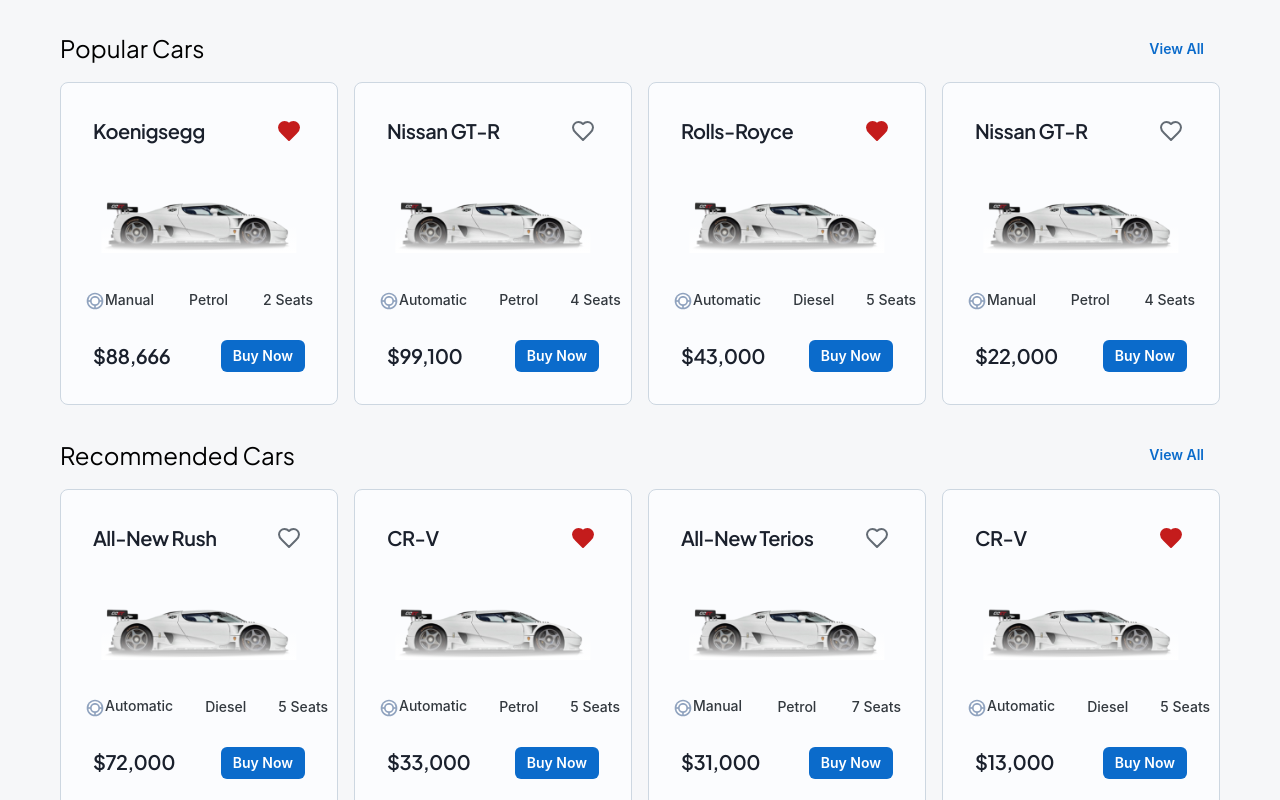
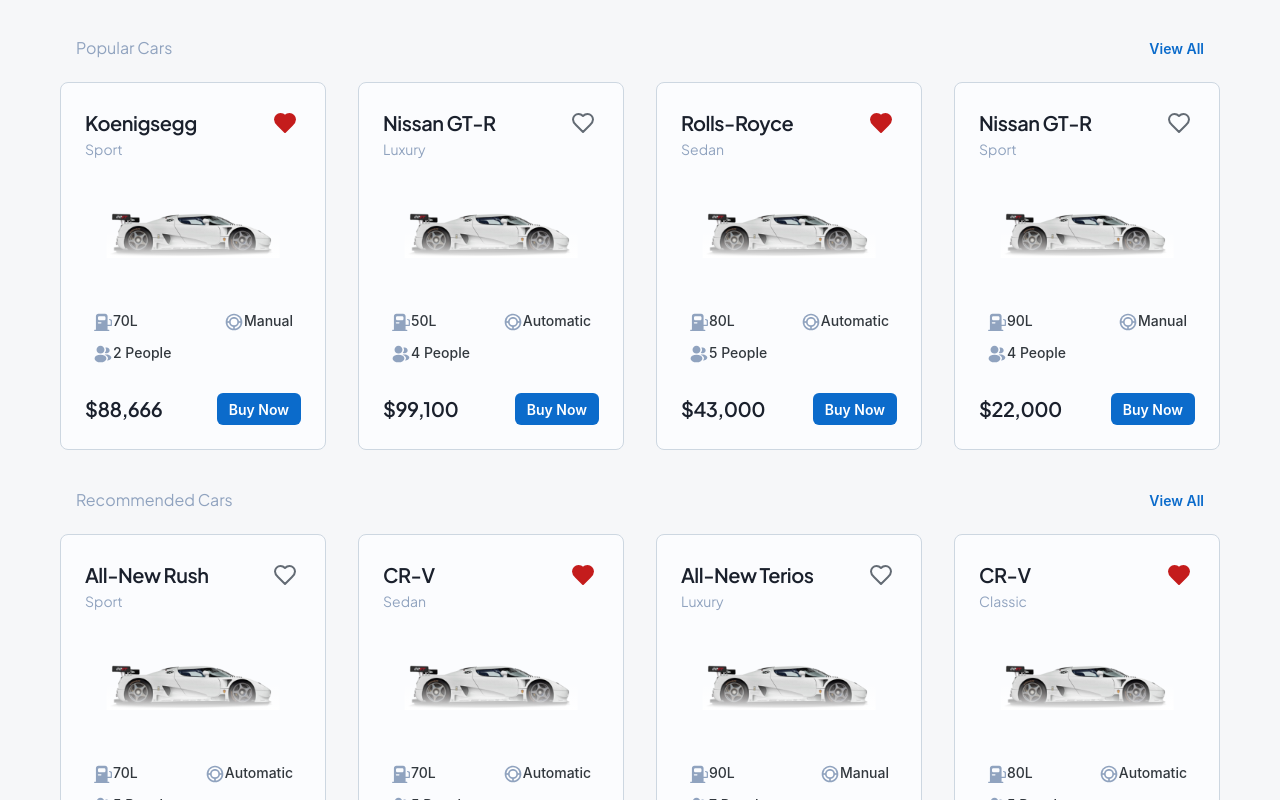
Before and after one commit to annabellaals/Wheelshub, a React (Create React App) app in the folder frontend/: page / in a window 1280 px wide. Shown: the part 540-1340 px from the top of the page. Built offline with nearby package versions, Linux system fonts and the light colour scheme.

Commit message:
home page updated

```diff
--- a/frontend/src/components/Home/CarCard.js
+++ b/frontend/src/components/Home/CarCard.js
@@ -2,6 +2,8 @@
 import { Box, Card, IconButton, Typography, Chip, Button } from "@mui/joy";
 import { Heart, Car } from "lucide-react";
 import { ReactComponent as Transmission } from "../../assets/Transmission.svg";
+import { ReactComponent as PeopleIcon } from "../../assets/peopleIcon.svg";
+import { ReactComponent as GasolineIcon } from "../../assets/gasolineIcon.svg";
 
 const CarCard = ({ carData, onLikeToggle }) => {
   const handleLikeToggle = () => {
@@ -9,14 +11,9 @@
   };
 
   return (
-    <Card variant="outlined">
-      {/* First row: Car name and heart icon */}
-      <Box
-        display="flex"
-        justifyContent="space-between"
-        alignItems="center"
-        sx={{ p: 2 }}
-      >
+    <Card variant="outlined" sx={{ p: 3 }}>
+      <Box sx={{ mb: 2 }}>
+        <Box display="flex" justifyContent="space-between" alignItems="center">
           <Typography level="h4">{carData.name}</Typography>
           <IconButton
             size="sm"
@@ -24,9 +21,7 @@
             onClick={handleLikeToggle}
             sx={{
               bgcolor: "transparent",
-            "&:hover": {
-              bgcolor: "transparent",
-            },
+              "&:hover": { bgcolor: "transparent" },
               color: carData.liked ? "danger.500" : "neutral.500",
             }}
           >
@@ -34,8 +29,12 @@
           </IconButton>
         </Box>
 
-      {/* Second row: Car image with gradient */}
-      <Box sx={{ position: "relative", display: "flex" }}>
+        <Typography level="body2" sx={{ textTransform: "capitalize" }}>
+          {carData.type}
+        </Typography>
+      </Box>
+
+      <Box sx={{ position: "relative", display: "flex", mb: 2 }}>
         <img
           src={carData.image}
           alt={carData.name}
@@ -62,13 +61,38 @@
         />
       </Box>
 
-      {/* Third row: Car details - fuel, people capacity, and transmission */}
-      <Box sx={{ display: "flex", gap: 2, justifyContent: "space-between" }}>
+      <Box
+        sx={{
+          display: "flex",
+          justifyContent: "space-between",
+
+          mb: 2,
+          rowGap: 1,
+          width: "100%",
+          flexWrap: "wrap",
+        }}
+      >
         <Chip
           sx={{
             display: "flex",
             alignItems: "center",
-            gap: 1,
+
+            bgcolor: "transparent",
+          }}
+          size="md"
+          variant="soft"
+        >
+          <GasolineIcon
+            style={{ width: 20, height: 20, verticalAlign: "middle" }}
+          />
+
+          {carData.tankcapacity}
+        </Chip>
+        <Chip
+          sx={{
+            display: "flex",
+            alignItems: "center",
+
             bgcolor: "transparent",
           }}
           size="md"
@@ -80,21 +104,28 @@
 
           {carData.transmission}
         </Chip>
-        <Chip size="md" variant="soft" sx={{ bgcolor: "transparent" }}>
-          {carData.fuelType}
-        </Chip>
-        <Chip size="md" variant="soft" sx={{ bgcolor: "transparent" }}>
-          {carData.seatingCapacity} Seats
+        <Chip
+          sx={{
+            display: "flex",
+            alignItems: "center",
+
+            bgcolor: "transparent",
+          }}
+          size="md"
+          variant="soft"
+        >
+          <PeopleIcon
+            style={{ width: 20, height: 20, verticalAlign: "middle" }}
+          />
+          {carData.seatingCapacity} People
         </Chip>
       </Box>
 
-      {/* Fourth row: Price and Buy Now button */}
       <Box
         sx={{
           display: "flex",
           justifyContent: "space-between",
           alignItems: "center",
-          p: 2,
         }}
       >
         <Typography level="h4">${carData.price.toLocaleString()}</Typography>
--- a/frontend/src/components/Home/HeroSection.js
+++ b/frontend/src/components/Home/HeroSection.js
@@ -32,6 +32,7 @@
         <Box sx={{ display: "flex", alignItems: "center", color: "white" }}>
           <CustomSelect
             options={locations}
+            arrowColor="white"
             value={selectedLocation}
             width="120px"
             onChange={(event, value) => {
--- a/frontend/src/pages/Home.js
+++ b/frontend/src/pages/Home.js
@@ -11,40 +11,48 @@
       id: 1,
       name: "Koenigsegg",
       price: 88666,
+      type: "sport",
       image: car,
       liked: true,
       fuelType: "Petrol",
       seatingCapacity: 2,
+      tankcapacity: "70L",
       transmission: "Manual",
     },
     {
       id: 2,
       name: "Nissan GT-R",
       price: 99100,
+      type: "luxury",
       image: car,
       liked: false,
       fuelType: "Petrol",
       seatingCapacity: 4,
+      tankcapacity: "50L",
       transmission: "Automatic",
     },
     {
       id: 3,
       name: "Rolls-Royce",
       price: 43000,
+      type: "sedan",
       image: car,
       liked: true,
       fuelType: "Diesel",
       seatingCapacity: 5,
+      tankcapacity: "80L",
       transmission: "Automatic",
     },
     {
       id: 4,
       name: "Nissan GT-R",
       price: 22000,
+      type: "sport",
       image: car,
       liked: false,
       fuelType: "Petrol",
       seatingCapacity: 4,
+      tankcapacity: "90L",
       transmission: "Manual",
     },
   ];
@@ -54,10 +62,12 @@
       id: 5,
       name: "All-New Rush",
       price: 72000,
+      type: "sport",
       image: car,
       liked: false,
       fuelType: "Diesel",
       seatingCapacity: 5,
+      tankcapacity: "70L",
       transmission: "Automatic",
     },
     {
@@ -65,9 +75,11 @@
       name: "CR-V",
       price: 33000,
       image: car,
+      type: "sedan",
       liked: true,
       fuelType: "Petrol",
       seatingCapacity: 5,
+      tankcapacity: "70L",
       transmission: "Automatic",
     },
     {
@@ -75,9 +87,11 @@
       name: "All-New Terios",
       price: 31000,
       image: car,
+      type: "luxury",
       liked: false,
       fuelType: "Petrol",
       seatingCapacity: 7,
+      tankcapacity: "90L",
       transmission: "Manual",
     },
     {
@@ -85,9 +99,11 @@
       name: "CR-V",
       price: 13000,
       image: car,
+      type: "classic",
       liked: true,
       fuelType: "Diesel",
       seatingCapacity: 5,
+      tankcapacity: "80L",
       transmission: "Automatic",
     },
   ];
@@ -125,14 +141,26 @@
             mb: 2,
           }}
         >
-          <Typography level="h5">Popular Cars</Typography>
+          <Typography level="body1" sx={{ ml: 2 }}>
+            Popular Cars
+          </Typography>
           <Button variant="plain">View All</Button>
         </Box>
         <Box
           sx={{
             display: "grid",
-            gridTemplateColumns: "repeat(auto-fill, minmax(250px, 1fr))",
-            gap: 2,
+            gridTemplateColumns: {
+              xs: "repeat(1, 1fr)", // 1 column on extra small screens
+              sm: "repeat(2, 1fr)", // 2 columns on small screens
+              md: "repeat(3, 1fr)", // 3 columns on medium screens
+              lg: "repeat(4, 1fr)", // 4 columns on large screens
+            },
+            gap: {
+              xs: 1, // Smaller gap for extra small screens
+              sm: 2, // Medium gap for small screens
+              md: 3, // Larger gap for medium screens
+              lg: 4, // Largest gap for large screens
+            },
           }}
         >
           {popularCars.map((car) => (
@@ -155,14 +183,26 @@
             mb: 2,
           }}
         >
-          <Typography level="h5">Recommended Cars</Typography>
+          <Typography level="body1" sx={{ ml: 2 }}>
+            Recommended Cars
+          </Typography>
           <Button variant="plain">View All</Button>
         </Box>
         <Box
           sx={{
             display: "grid",
-            gridTemplateColumns: "repeat(auto-fill, minmax(250px, 1fr))",
-            gap: 2,
+            gridTemplateColumns: {
+              xs: "repeat(1, 1fr)",
+              sm: "repeat(2, 1fr)",
+              md: "repeat(3, 1fr)",
+              lg: "repeat(4, 1fr)",
+            },
+            gap: {
+              xs: 1,
+              sm: 2,
+              md: 3,
+              lg: 4,
+            },
           }}
         >
           {recommendedCars.map((car) => (
--- a/frontend/src/themes.js
+++ b/frontend/src/themes.js
@@ -40,7 +40,7 @@
       fontFamily: `"Plus Jakarta Sans", sans-serif`,
       fontSize: "1rem",
       fontWeight: 400,
-      color: "#333",
+      color: "#90A3BF",
     },
     body2: {
       fontFamily: `"Plus Jakarta Sans", sans-serif`,
```
Also changed, not shown: frontend/src/assets/gasolineIcon.svg (added), frontend/src/assets/peopleIcon.svg (added). Lines whose indentation alone changed are shown as unchanged.
